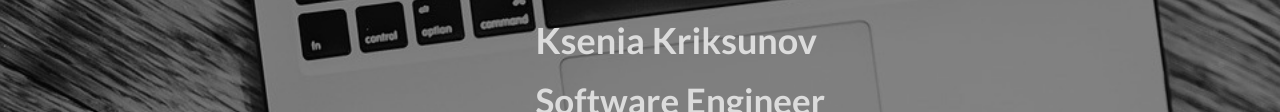
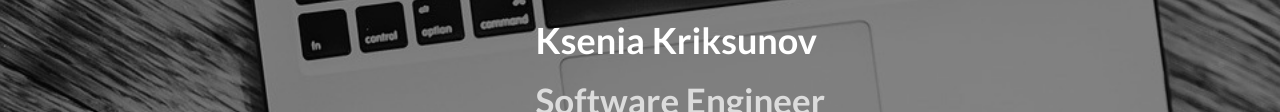
Before and after one commit to kithaca/portfolio, a plain HTML site: page index.html in a window 1280 px wide. Shown: the part 205-317 px from the top of the page. Drawn offline with Linux system fonts and the light colour scheme.

Commit message:
minor changes to header

```diff
--- a/css/style.css
+++ b/css/style.css
@@ -88,7 +88,7 @@ body input[type="text"],body input[type="submit"],body textarea,body input[type=
 	padding:0;
 }
 .bannerhead h2 span{
-	color: gainsboro;
+	color: white;
 	font-weight:bolder;
 	font-size:1.2em;
 }
```
